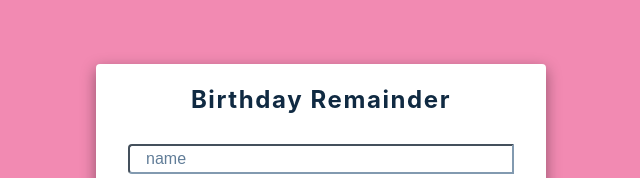
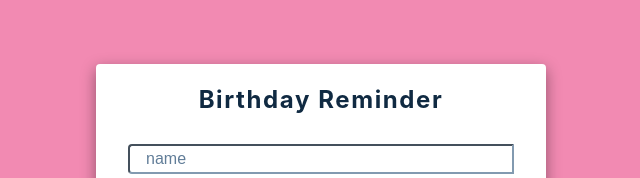
Before and after one commit to vk0808/birthday-reminder, a React (Create React App) app: page / in a window 1280 px wide. Shown: the part 174-352 px from the top of the page, without its empty margins (319-959 px from the left). Built offline with nearby package versions, Linux system fonts and the light colour scheme.

Commit message:
changed app title

```diff
--- a/package.json
+++ b/package.json
@@ -1,5 +1,5 @@
 {
-  "name": "birthday-remainder",
+  "name": "birthday-reminder",
   "version": "1.0.0",
   "description": "",
   "keywords": [],
--- a/public/index.html
+++ b/public/index.html
@@ -19,7 +19,7 @@
       work correctly both with client-side routing and a non-root public URL.
       Learn how to configure a non-root public URL by running `npm run build`.
     -->
-	<title>Birthday Remainder</title>
+	<title>Birthday Reminder</title>
 </head>
 
 <body>
--- a/src/App.js
+++ b/src/App.js
@@ -115,7 +115,7 @@ export default function App() {
   return (
     <main>
       <section className="container">
-        <h3 className="title">birthday remainder</h3>
+        <h3 className="title">birthday reminder</h3>
         {alert.show && (
           <Alert {...alert} removeAlert={showAlert} people={people} />
         )}
```
Also changed, not shown: 1 other file (tests, documents, lock files or other folders).
